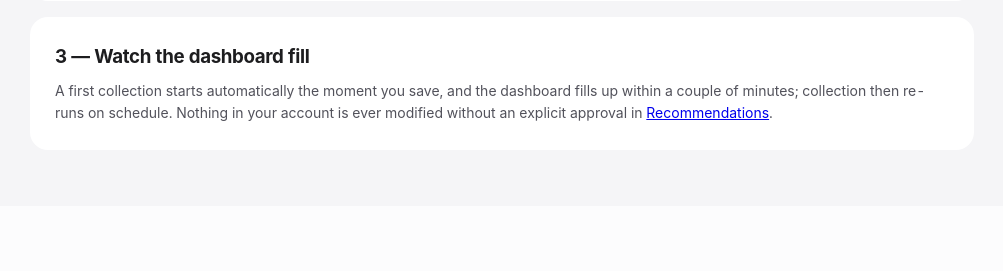
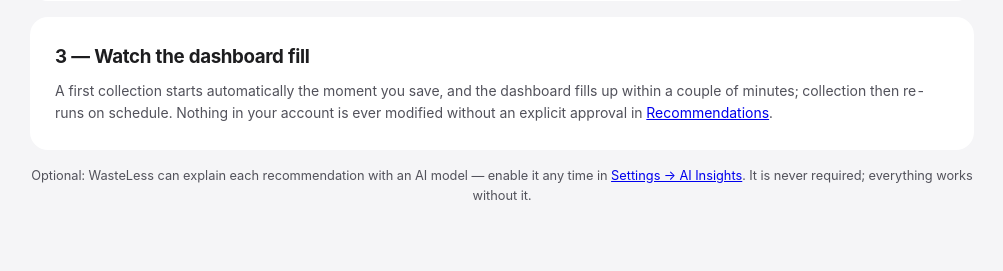
Before and after one commit to wasteless-io/wasteless, a FastAPI app: page /setup in a window 1280 px wide. Shown: the part 895-1166 px from the top of the page, without its empty margins (258-1261 px from the left). Before the commit the page ends 1016 px from the top, so only its background shows below. Run offline with FastAPI, Linux system fonts and the light colour scheme; data that the repository does not hold is empty; some libraries are stand-ins or nearby versions.

Commit message:
ux(setup): point to Settings for the optional AI, off the critical path
/setup is AWS-only and someone who declined the LLM at install (or on a fresh
first run) had no hint that AI can be turned on later. Add one discreet muted
line after the last step: WasteLess can explain recommendations with an AI
model, enabled any time in Settings → AI Insights, never required.

Pure static markup (no Jinja/JS). Live render not checked: the local
environment (DB + ui/.env) is still down from the earlier reset.

Co-Authored-By: Claude Opus 4.8 <noreply@anthropic.com>

```diff
--- a/ui/templates/setup.html
+++ b/ui/templates/setup.html
@@ -133,6 +133,13 @@
     </p>
 </div>
 
+<!-- Optional AI, kept off the onboarding critical path: setup is AWS-only.
+     The LLM that explains recommendations is added later, never required. -->
+<p class="text-muted" style="font-size: 0.8rem; text-align: center; margin: 0 0 1.5rem 0;">
+    Optional: WasteLess can explain each recommendation with an AI model — enable it any time in
+    <a href="/settings">Settings &rarr; AI Insights</a>. It is never required; everything works without it.
+</p>
+
 <!-- Success overlay: shown by Test & save on success. This is the formal
      conclusion of the onboarding: an unmissable confirmation, then an
      automatic hand-off to the Overview (which greets with ?welcome=1). -->
```
